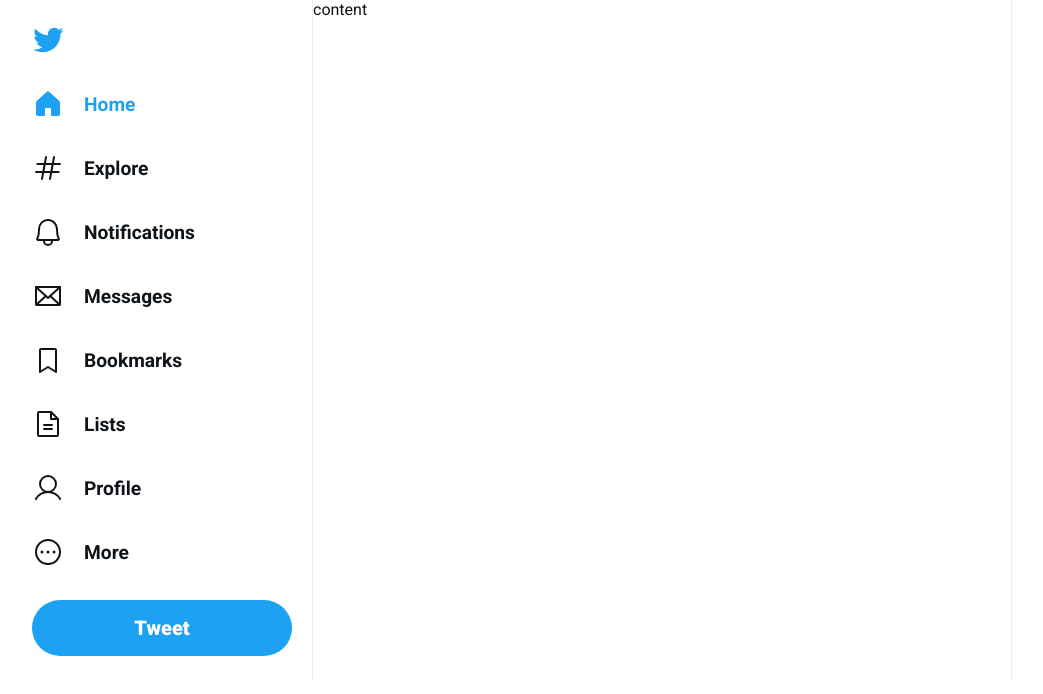
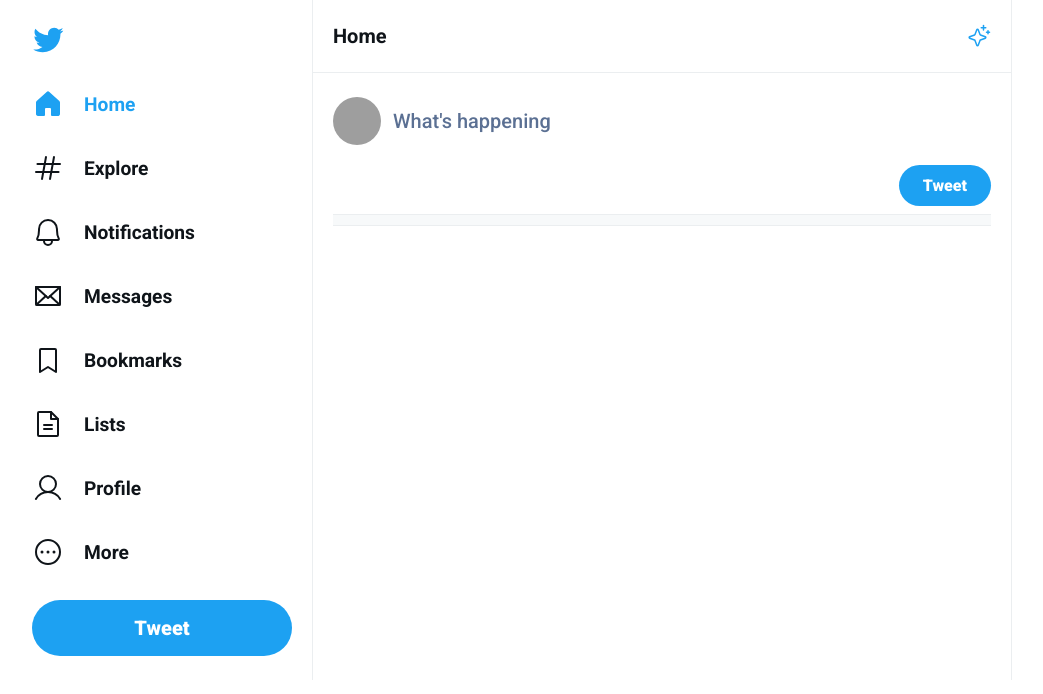
Before and after one commit to m4rcaoferole/twitter-ui, a React (Vite) app: page / in a window 1280 px wide. Shown: the top 694 px of the page, without its empty margins (128-1171 px from the left). Built offline with nearby package versions, Linux system fonts and the light colour scheme; grey boxes are pictures that could not be loaded.

Commit message:
feat: content tweet layout

```diff
--- a/src/global.css
+++ b/src/global.css
@@ -94,3 +94,75 @@
   border-left: 1px solid #ebeef0;
   border-right: 1px solid #ebeef0;
 }
+
+.timeline-header {
+  padding: 1.5rem 1.25rem;
+  display: flex;
+  align-items: center;
+  justify-content: space-between;
+  font-size: 1.25rem;
+  font-weight: 700;
+  border-bottom: 1px solid #ebeef0;
+}
+
+.timeline-header svg {
+  width: 1.5rem;
+  height: 1.5rem;
+  color: var(--twitter-blue);
+}
+
+.new-tweet-form {
+  padding: 1.5rem 1.25rem;
+  display: flex;
+  flex-direction: column;
+  gap: 0.5rem;
+}
+.new-tweet-form label {
+  display: flex;
+  gap: 0.75rem;
+}
+
+.new-tweet-form label img {
+  width: 3rem;
+  height: 3rem;
+  border-radius: 9999px;
+}
+
+.new-tweet-form label textarea {
+  flex: 1;
+  border: 0;
+  font-size: 1.25rem;
+  font-weight: 500;
+  margin-top: 0.75rem;
+  resize: none;
+}
+
+.new-tweet-form label textarea:focus {
+  outline: none;
+}
+
+.new-tweet-form label textarea::placeholder {
+  color: #5b7093;
+}
+
+.new-tweet-form button[type=submit] {
+  margin-left: auto;
+  background: var(--twitter-blue);
+  border-radius: 9999px;
+  padding: 0.7rem 1.5rem;
+  color: #fff;
+  font-size: 1rem;
+  font-weight: 900;
+  border: 0;
+}
+
+.new-tweet-form button[type=submit]:hover {
+  filter: brightness(0.9)
+}
+
+.separator {
+  background: #f7f9fa;
+  border-top: 1px solid #ebeef0;
+  border-bottom: 1px solid #ebeef0;
+  height: 0.75rem;
+}
--- a/src/main.tsx
+++ b/src/main.tsx
@@ -49,7 +49,24 @@
         <button className="new-tweet">Tweet</button>
       </aside>
 
-      <div className="content">content</div>
+      <div className="content">
+        <main className="timeline">
+          <div className="timeline-header">
+            Home
+            <Phosphor.Sparkle />
+          </div>
+
+          <form className="new-tweet-form">
+            <label htmlFor="tweet">
+              <img src="https://github.com/m4rcaoferole.png" alt="Marcos Vinicius" />
+              <textarea id="tweet" placeholder="What's happening" />
+            </label>
+            <button type="submit">Tweet</button>
+
+            <div className="separator" />
+          </form>
+        </main>
+      </div>
     </div>
   </React.StrictMode>,
 );
```
